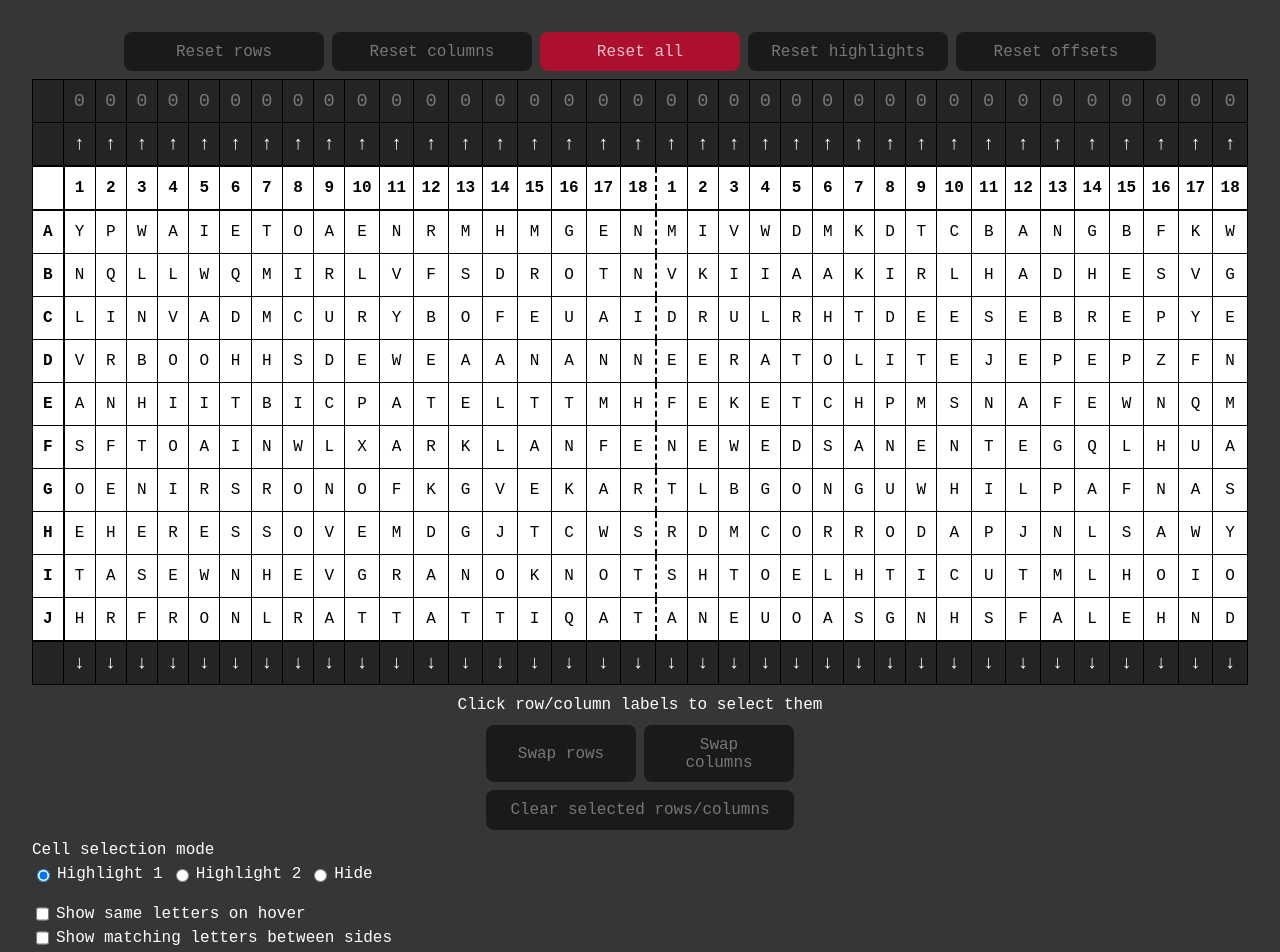
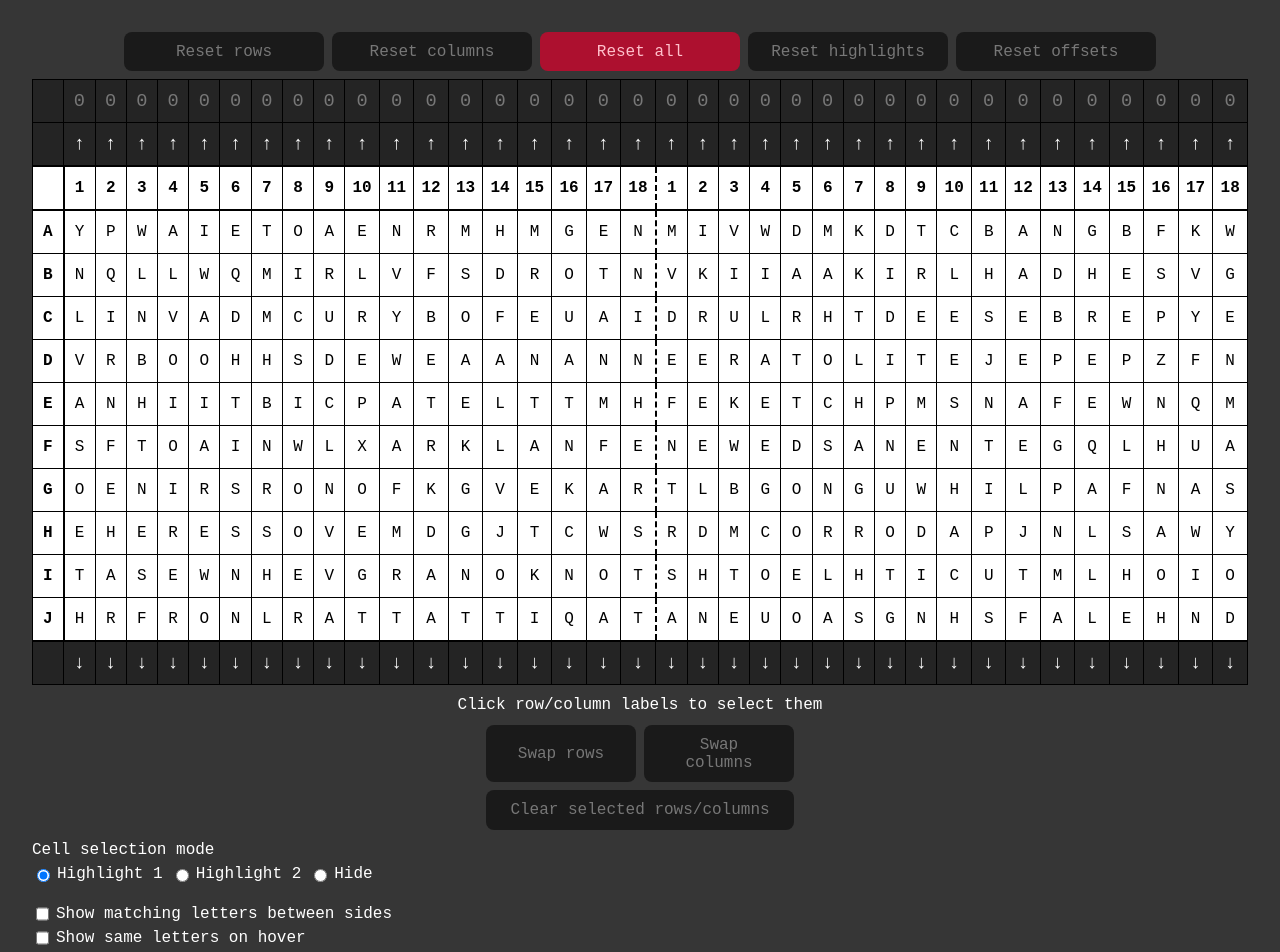
Before and after one commit to d-as/ctc-th, a React (Vite) app: page / in a window 1280 px wide. Shown: the top 952 px of the page. Built offline with nearby package versions, Linux system fonts and the light colour scheme.

Commit message:
Move match option above letter hover option

```diff
--- a/src/App.tsx
+++ b/src/App.tsx
@@ -623,20 +623,20 @@ const App = () => {
           <label>
             <input
               type="checkbox"
-              checked={showSameLettersOnHover}
-              onChange={e => changeShowSameLettersOnHover(e.target.checked)}
+              checked={showMatchingLettersBetweenSides}
+              onChange={e => changeShowMatchingLettersBetweenSides(e.target.checked)}
             />
-            Show same letters on hover
+            Show matching letters between sides
           </label>
         </span>
         <span className="option-row">
           <label>
             <input
               type="checkbox"
-              checked={showMatchingLettersBetweenSides}
-              onChange={e => changeShowMatchingLettersBetweenSides(e.target.checked)}
+              checked={showSameLettersOnHover}
+              onChange={e => changeShowSameLettersOnHover(e.target.checked)}
             />
-            Show matching letters between sides
+            Show same letters on hover
           </label>
         </span>
         <span className="option-row">
```
